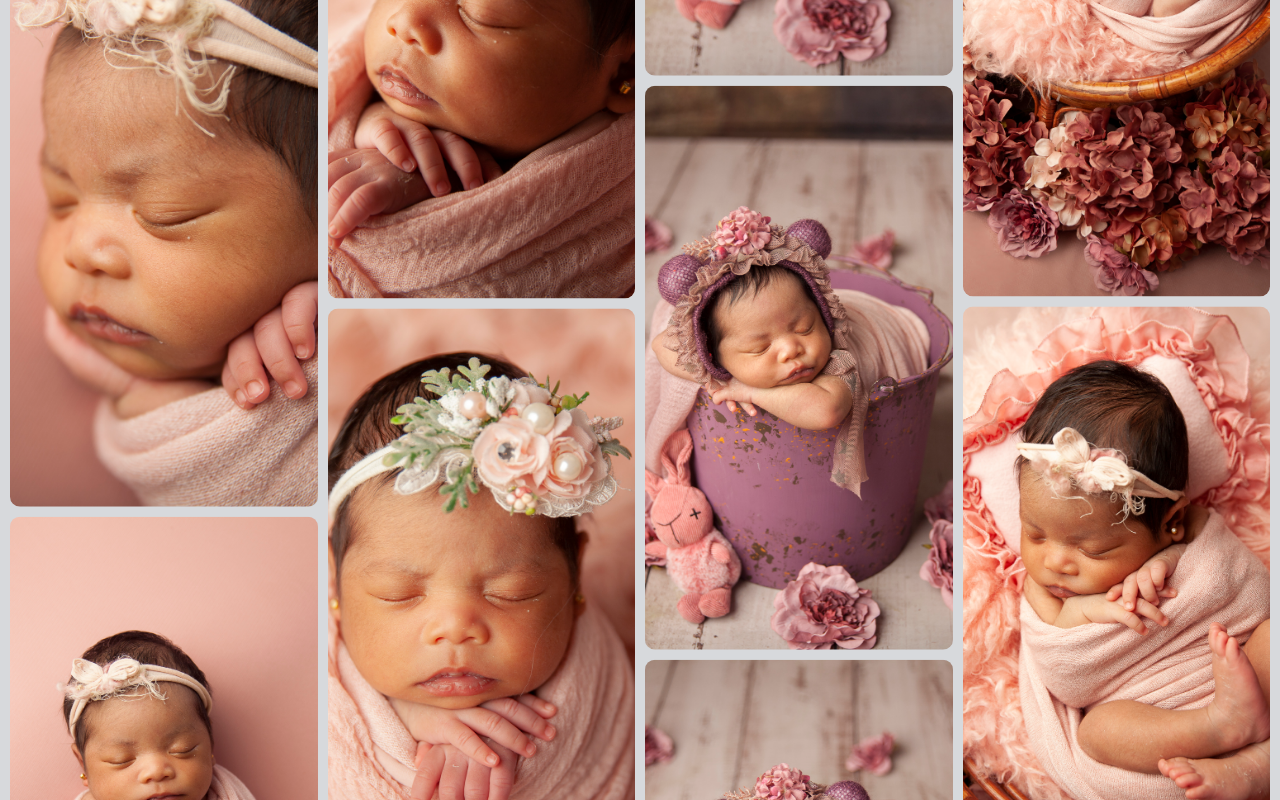
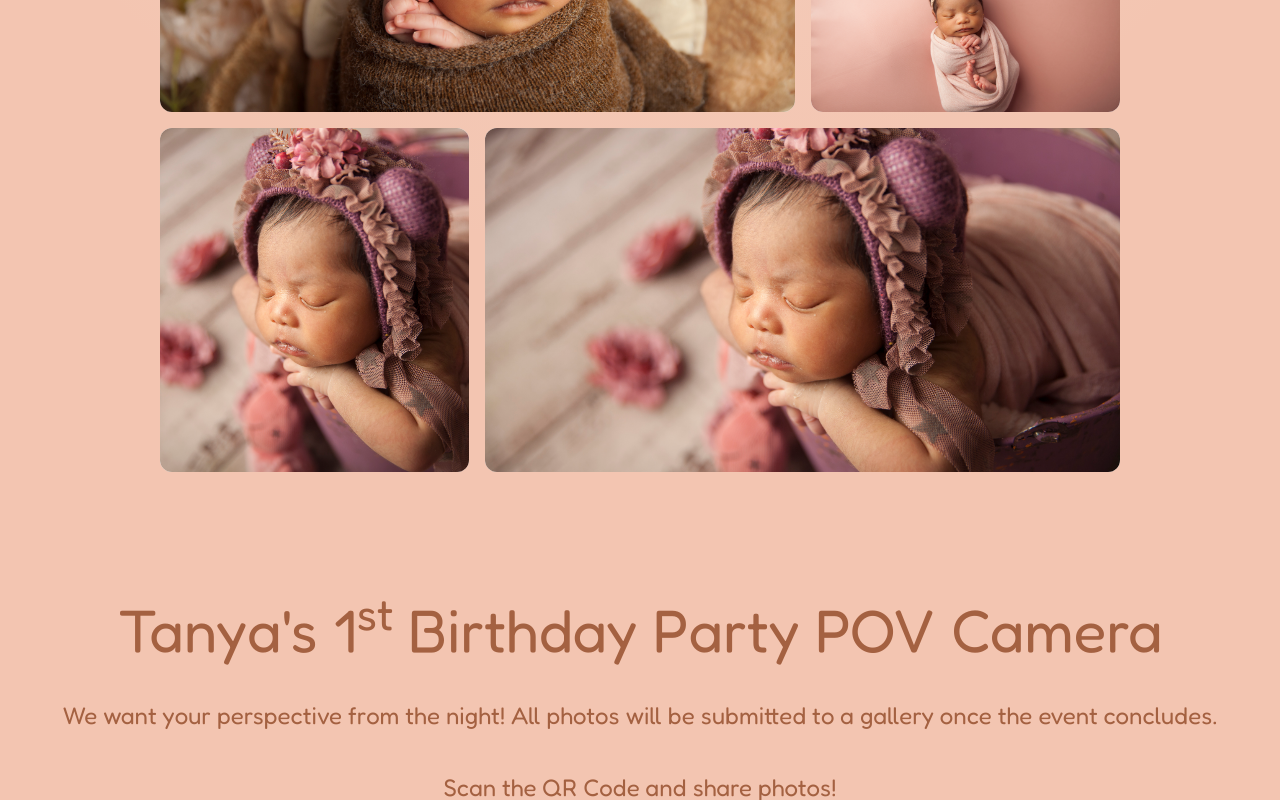
Before and after one commit to santos16426/tanya-christening, a Next.js app: page / in a window 1280 px wide. Shown: the part 1080-1880 px from the top of the page. Built offline with nearby package versions, Linux system fonts and the light colour scheme.

Commit message:
feat: deeplink to maps

```diff
--- a/components/Homepage/RightPane.tsx
+++ b/components/Homepage/RightPane.tsx
@@ -29,6 +29,18 @@ type Props = {
 
 export default function RightPane({ name, title, fullDate, locations }: Props) {
   const { day, date, year, month } = fullDate;
+  const generateMapLink = (loc: { lat: string; long: string }) => {
+    const baseGoogleMaps = `https://www.google.com/maps/search/?api=1&query=${loc.lat},${loc.long}`;
+    const baseWaze = `https://waze.com/ul?ll=${loc.lat},${loc.long}&navigate=yes`;
+
+    const userAgent = navigator.userAgent;
+    if (/Android/.test(userAgent) || /iPhone|iPad|iPod/.test(userAgent)) {
+      return baseWaze;
+    } else {
+      return baseGoogleMaps;
+    }
+  };
+
   return (
     <div className="w-full h-full justify-center items-center flex flex-col text-center py-10 b">
       <p className={cn("text-xl lg:text-3xl font-bold")}>Join us for the</p>
@@ -42,7 +54,9 @@ export default function RightPane({ name, title, fullDate, locations }: Props) {
         <div className="col-span-3 text-3xl">{day}</div>
         {locations.map((loc, idx) => (
           <div key={idx} className="col-span-3">
-            {loc.time} @ {loc.place}
+            <Link href={generateMapLink(loc)} target="_blank">
+              {loc.time} @ {loc.place}
+            </Link>
           </div>
         ))}
       </div>
--- /dev/null
+++ b/components/ui/layout-grid.tsx
@@ -0,0 +1,107 @@
+"use client";
+import React, { useState, useRef, useEffect } from "react";
+import { motion } from "framer-motion";
+import Image from "next/image";
+import { cn } from "@/lib/utils";
+
+type Card = {
+  id: number;
+  className: string;
+  thumbnail: string;
+};
+
+export default function LayoutGrid({ cards }: { cards: Card[] }) {
+  const [selected, setSelected] = useState<Card | null>(null);
+  const [lastSelected, setLastSelected] = useState<Card | null>(null);
+
+  const handleClick = (card: Card) => {
+    setLastSelected(selected);
+    setSelected(card);
+  };
+
+  const handleOutsideClick = () => {
+    setLastSelected(selected);
+    setSelected(null);
+  };
+
+  return (
+    <div className="relative w-full min-h-screen lg:px-40 px-2 lg:py-12 py-2 grid grid-cols-1 md:grid-cols-3  mx-auto gap-4 ">
+      {cards.map((card, i) => (
+        <div key={i} className={cn(card.className, "")}>
+          <motion.div
+            onClick={() => handleClick(card)}
+            className={cn(
+              card.className,
+              "relative overflow-hidden",
+              selected?.id === card.id
+                ? "rounded-lg cursor-pointer absolute inset-0 h-1/2 w-full md:w-1/2 m-auto z-50 flex justify-center items-center flex-wrap flex-col"
+                : lastSelected?.id === card.id
+                ? "z-40 bg-white rounded-xl h-full w-full"
+                : "bg-white rounded-xl h-full w-full"
+            )}
+            layout
+          >
+            {selected?.id === card.id && <SelectedCard />}
+            <BlurImage card={card} />
+          </motion.div>
+        </div>
+      ))}
+      <motion.div
+        onClick={handleOutsideClick}
+        className={cn(
+          "absolute h-full w-full left-0 top-0 bg-black opacity-0 z-10",
+          selected?.id ? "pointer-events-auto" : "pointer-events-none"
+        )}
+        animate={{ opacity: selected?.id ? 0.3 : 0 }}
+      />
+    </div>
+  );
+}
+
+const BlurImage = ({ card }: { card: Card }) => {
+  const [loaded, setLoaded] = useState(false);
+  return (
+    <Image
+      src={card.thumbnail}
+      height="2000"
+      width="2000"
+      onLoad={() => setLoaded(true)}
+      className={cn(
+        "object-cover object-center absolute inset-0 h-full w-full transition duration-200",
+        loaded ? "blur-none" : "blur-md"
+      )}
+      alt="thumbnail"
+    />
+  );
+};
+
+const SelectedCard = () => {
+  return (
+    <div className="bg-transparent h-full w-full flex flex-col justify-end rounded-lg shadow-2xl relative z-[60]">
+      <motion.div
+        initial={{
+          opacity: 0,
+        }}
+        animate={{
+          opacity: 0.6,
+        }}
+        className="absolute inset-0 h-full w-full  z-10"
+      />
+      <motion.div
+        initial={{
+          opacity: 0,
+          y: 100,
+        }}
+        animate={{
+          opacity: 1,
+          y: 0,
+        }}
+        transition={{
+          duration: 0.3,
+          ease: "easeInOut",
+        }}
+        className="relative px-8 pb-4 z-[70]"
+      ></motion.div>
+    </div>
+  );
+};
--- a/constants/template.ts
+++ b/constants/template.ts
@@ -66,15 +66,15 @@ export const eventDetails = {
     type: 'church',
     place: 'Mt. Carmel (Baptism)',
     time: '2 PM',
-    lat: '',
-    long: '',
-    shortLocation: ''
+    lat: '14.614438212193859',
+    long: '121.03086600316956',
+    shortLocation: '',
   },{
     type:'restaurant',
     place: 'Wheatberry Bakery & Cafe',
     time: '3:30 PM',
-    lat: '',
-    long: '',
+    lat: '14.630365960106852',
+    long: '121.03072251972857',
     shortLocation: ''
   }],
   motif: {
--- a/pages/index.tsx
+++ b/pages/index.tsx
@@ -1,37 +1,113 @@
 import Gallery from "@/components/Gallery";
 import Homepage from "@/components/Homepage";
+import LayoutGrid from "@/components/ui/layout-grid";
+import Image from "next/image";
+
+const SkeletonOne = () => {
+  return (
+    <div>
+      <p className="font-bold text-4xl text-white">House in the woods</p>
+      <p className="font-normal text-base text-white"></p>
+      <p className="font-normal text-base my-4 max-w-lg text-neutral-200">
+        A serene and tranquil retreat, this house in the woods offers a peaceful
+        escape from the hustle and bustle of city life.
+      </p>
+    </div>
+  );
+};
+
+const SkeletonTwo = () => {
+  return (
+    <div>
+      <p className="font-bold text-4xl text-white">House above the clouds</p>
+      <p className="font-normal text-base text-white"></p>
+      <p className="font-normal text-base my-4 max-w-lg text-neutral-200">
+        Perched high above the world, this house offers breathtaking views and a
+        unique living experience. It&apos;s a place where the sky meets home,
+        and tranquility is a way of life.
+      </p>
+    </div>
+  );
+};
+const SkeletonThree = () => {
+  return (
+    <div>
+      <p className="font-bold text-4xl text-white">Greens all over</p>
+      <p className="font-normal text-base text-white"></p>
+      <p className="font-normal text-base my-4 max-w-lg text-neutral-200">
+        A house surrounded by greenery and nature&apos;s beauty. It&apos;s the
+        perfect place to relax, unwind, and enjoy life.
+      </p>
+    </div>
+  );
+};
+const SkeletonFour = () => {
+  return (
+    <div>
+      <p className="font-bold text-4xl text-white">Rivers are serene</p>
+      <p className="font-normal text-base text-white"></p>
+      <p className="font-normal text-base my-4 max-w-lg text-neutral-200">
+        A house by the river is a place of peace and tranquility. It&apos;s the
+        perfect place to relax, unwind, and enjoy life.
+      </p>
+    </div>
+  );
+};
+
+const cards = [
+  {
+    id: 1,
+    className: "md:col-span-2 md:row-span-2",
+    thumbnail: "/images/gallery/img10.jpg",
+  },
+  {
+    id: 2,
+    className: "col-span-1",
+    thumbnail: "/images/gallery/img12.jpg",
+  },
+  {
+    id: 3,
+    className: "col-span-1",
+    thumbnail: "/images/gallery/img3.jpg",
+  },
+  {
+    id: 4,
+    className: "col-span-1 md:row-span-2",
+    thumbnail: "/images/gallery/img14.jpg",
+  },
+  {
+    id: 6,
+    className: "md:col-span-2 md:row-span-2",
+    thumbnail: "/images/gallery/img14.jpg",
+  },
+];
 
 export default function Home() {
   return (
     <main>
       <Homepage />
+      <LayoutGrid cards={cards} />
+      <div className="relative h-full w-full flex justify-between items-center flex-col lg:py-20 gap-10">
+        <p className="text-6xl">
+          Tanya&apos;s 1<sup>st</sup> Birthday Party POV Camera
+        </p>
 
-      <section className="">
-        <Gallery
-          images={[
-            "/images/gallery/img1.jpg",
-            "/images/gallery/img2.jpg",
-            "/images/gallery/img3.jpg",
-            "/images/gallery/img4.jpg",
-            "/images/gallery/img5.jpg",
-            "/images/gallery/img6.jpg",
-            "/images/gallery/img7.jpg",
-            "/images/gallery/img8.jpg",
-            "/images/gallery/img9.jpg",
-            "/images/gallery/img10.jpg",
-            "/images/gallery/img11.jpg",
-            "/images/gallery/img12.jpg",
-            "/images/gallery/img13.jpg",
-            "/images/gallery/img14.jpg",
-            "/images/gallery/img15.jpg",
-            "/images/gallery/img16.jpg",
-            "/images/gallery/img17.jpg",
-            "/images/gallery/img18.jpg",
-            "/images/gallery/img19.jpg",
-            "/images/gallery/img20.jpg",
-          ]}
-        />
-      </section>
+        <p className="text-2xl">
+          We want your perspective from the night! All photos will be submitted
+          to a gallery once the event concludes.
+        </p>
+        <div className="flex flex-col justify-center items-center">
+          <p className="text-2xl">Scan the QR Code and share photos!</p>
+          <Image
+            height="250"
+            width="250"
+            alt="qr"
+            src="/images/qr_pov.jpg"
+            className="bg-white p-1 rounded-md"
+          />
+          <p className="text-2xl">No app download required</p>
+        </div>
+      </div>
     </main>
   );
 }
```
Also changed, not shown: public/images/qr_pov.jpg (added).
